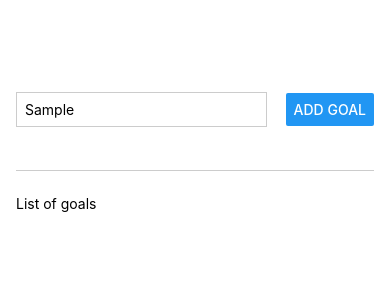
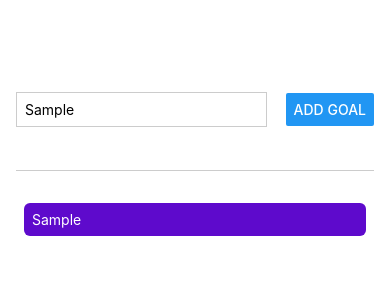
Before and after one commit to cho-in-sik/React-Native-GO, a React Native app: screen / in a window 390 px wide. Both pictures are taken after typing "Sample" into the empty fields and a click on the button "ADD GOAL". Shown: the top 300 px of the page. Built offline with nearby package versions, Linux system fonts and the light colour scheme.

Commit message:
feat: FlatList 적용시키기

```diff
--- a/App.js
+++ b/App.js
@@ -1,14 +1,49 @@
-import { Button, StyleSheet, Text, TextInput, View } from 'react-native';
+import { useState } from 'react';
+import {
+  Button,
+  FlatList,
+  ScrollView,
+  StyleSheet,
+  Text,
+  TextInput,
+  View,
+} from 'react-native';
+import GoalItem from './components/GoalItem';
 
 export default function App() {
+  const [enteredGoalText, setEnteredGoalText] = useState('');
+  const [courseGoals, setCourseGoals] = useState([]);
+
+  const goalInputHandler = (enteredText) => {
+    setEnteredGoalText(enteredText);
+  };
+  const addGoalHandler = () => {
+    setCourseGoals((currentCouseGoals) => [
+      ...currentCouseGoals,
+      { text: enteredGoalText, id: Date.now().toString() },
+    ]);
+  };
   return (
     <View style={styles.appContainer}>
       <View style={styles.inputContainer}>
-        <TextInput style={styles.textInput} placeholder="Your course goal!" />
-        <Button title="Add Goal" />
+        <TextInput
+          style={styles.textInput}
+          placeholder="Your course goal!"
+          onChangeText={goalInputHandler}
+        />
+        <Button title="Add Goal" onPress={addGoalHandler} />
       </View>
       <View style={styles.goalsContainer}>
-        <Text>List of goals</Text>
+        <FlatList
+          renderItem={(itemData) => {
+            return <GoalItem text={itemData.item.text} />;
+          }}
+          data={courseGoals}
+          keyExtractor={(item, index) => {
+            return item.id;
+          }}
+          alwaysBounceVertical={true}
+        />
       </View>
     </View>
   );
--- /dev/null
+++ b/components/GoalItem.js
@@ -0,0 +1,22 @@
+import { StyleSheet } from 'react-native';
+import { View, Text } from 'react-native';
+
+export default function GoalItem(props) {
+  return (
+    <View style={styles.goalItem}>
+      <Text style={styles.goalText}>{props.text}</Text>
+    </View>
+  );
+}
+
+const styles = StyleSheet.create({
+  goalItem: {
+    margin: 8,
+    padding: 8,
+    borderRadius: 6,
+    backgroundColor: '#5e0acc',
+  },
+  goalText: {
+    color: 'white',
+  },
+});
```
Also changed, not shown: package.json (+8 -8 lines), components/GoalInput.js (added), 1 other file (tests, documents, lock files or other folders).
